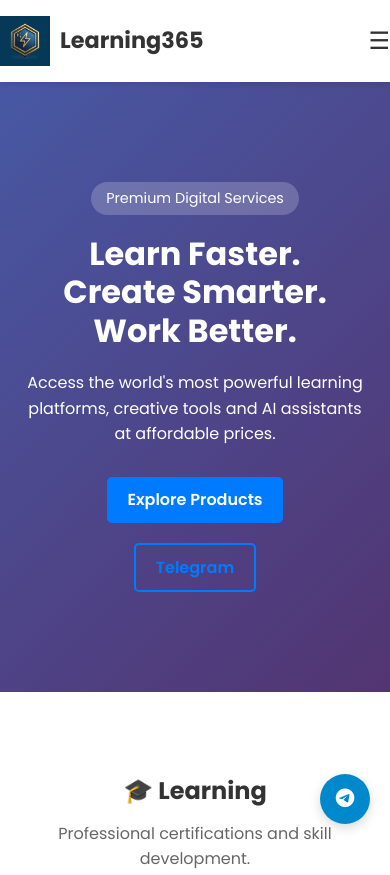
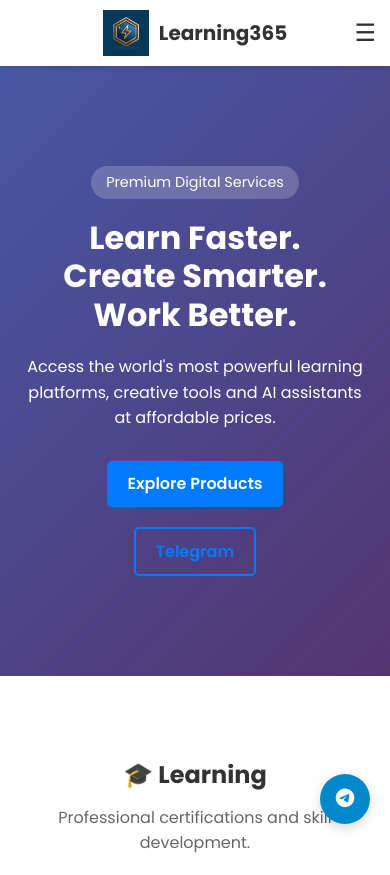
Before and after one commit to mscsambo/khbot, a website: page index.html in a window 390 px wide. Shown: the top 875 px of the page. Drawn offline with Linux system fonts and the light colour scheme.

Commit message:
Update style.css

```diff
--- a/styles/style.css
+++ b/styles/style.css
@@ -580,3 +580,65 @@
         height: 50px;
     }
 }
+
+/* Mobile header: center logo + name */
+@media (max-width: 768px) {
+    .nav-container {
+        position: relative;
+        justify-content: center;
+        padding: 12px 16px;
+    }
+
+    .logo {
+        margin: 0 auto;
+        justify-content: center;
+        gap: 10px;
+    }
+
+    .logo img {
+        width: 50px !important;
+        height: 50px !important;
+    }
+
+    .logo span {
+        font-size: 1.35rem;
+        line-height: 1;
+        text-align: center;
+        white-space: nowrap;
+    }
+
+    .mobile-menu-btn {
+        display: block;
+        position: absolute;
+        right: 16px;
+        top: 50%;
+        transform: translateY(-50%);
+        font-size: 1.6rem;
+        line-height: 1;
+    }
+
+    .nav-menu {
+        display: none;
+    }
+}
+
+/* Small mobile screen */
+@media (max-width: 480px) {
+    .nav-container {
+        padding: 10px 14px;
+    }
+
+    .logo img {
+        width: 46px !important;
+        height: 46px !important;
+    }
+
+    .logo span {
+        font-size: 1.25rem;
+    }
+
+    .mobile-menu-btn {
+        right: 14px;
+        font-size: 1.5rem;
+    }
+}
```
